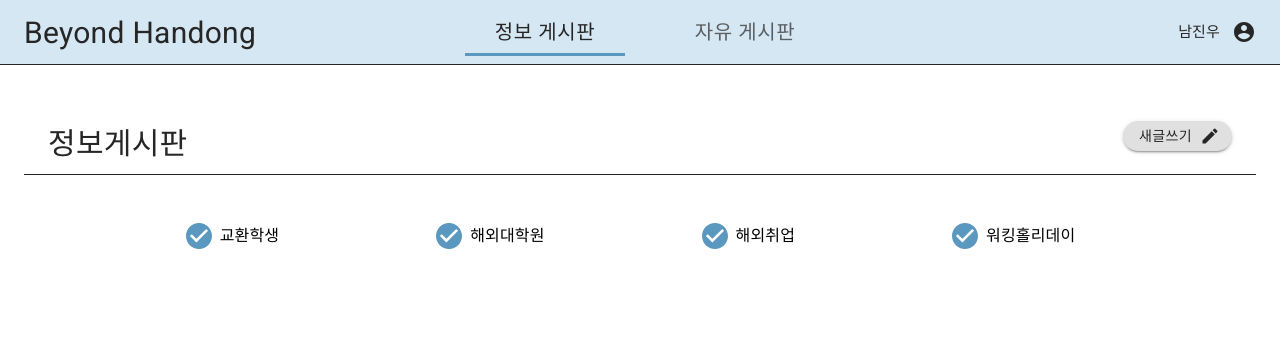
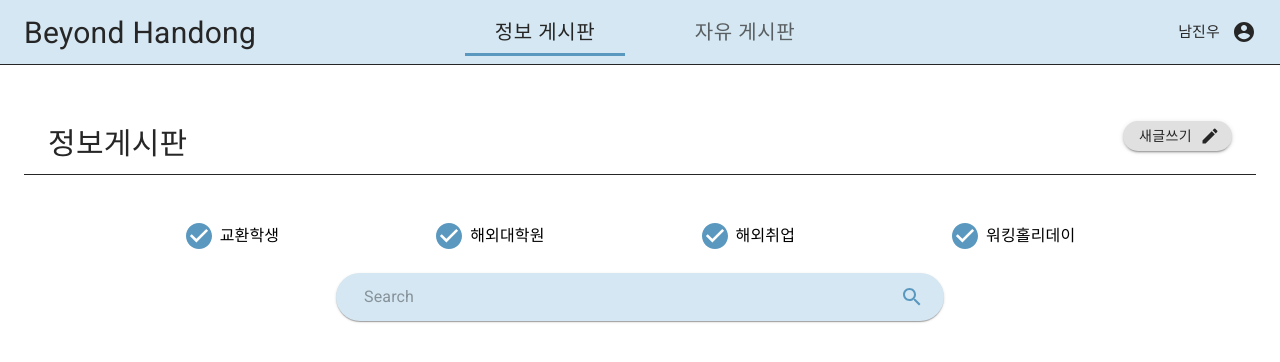
Before and after one commit to BeyondHandong/BH_FrontEnd, a React (Create React App) app: page / in a window 1280 px wide. Shown: the top 362 px of the page. Built offline with nearby package versions, Linux system fonts and the light colour scheme.

Commit message:
add search bar

```diff
--- a/package.json
+++ b/package.json
@@ -8,6 +8,7 @@
     "@testing-library/jest-dom": "^5.12.0",
     "@testing-library/react": "^11.2.6",
     "@testing-library/user-event": "^12.8.3",
+    "material-ui-search-bar": "^1.0.0",
     "react": "^17.0.2",
     "react-dom": "^17.0.2",
     "react-icons": "^4.2.0",
--- a/src/App.js
+++ b/src/App.js
@@ -2,6 +2,7 @@ import React from 'react';
 import { makeStyles } from "@material-ui/core/styles";
 import TopBar from './components/TopBar'
 import MainCheck from './components/MainCheck'
+import Search from './components/Search'
 
 const useStyles = makeStyles((theme) => ({
   root: {
@@ -26,6 +27,7 @@ export default function App() {
       <TopBar></TopBar>
       {/* <MainTitle className={classes.mainTitle}></MainTitle> */}
       <MainCheck className={classes.mainCheck}></MainCheck>
+      <Search></Search>
     </div>
   );
 }
--- /dev/null
+++ b/src/components/Search.js
@@ -0,0 +1,77 @@
+import React from 'react';
+import { useState } from 'react';
+import { makeStyles } from '@material-ui/core/styles';
+import Paper from '@material-ui/core/Paper';
+import InputBase from '@material-ui/core/InputBase';
+import IconButton from '@material-ui/core/IconButton';
+import SearchIcon from '@material-ui/icons/Search';
+
+
+const useStyles = makeStyles((theme) => ({
+  form: {
+    padding: '2px 4px',
+    display: 'flex',
+    maxWidth: "600px",
+    maxHeight: "45px",
+    minWidth: "100px",
+    minHeight: "30px",
+    backgroundColor: "#D5E7F2",
+    align: "center",
+    borderRadius: 30,
+
+  },
+  input: {
+    flex: 1,
+    paddingLeft: theme.spacing(3),
+    maxWidth: "550px",
+    maxHeight: "45px",
+    minWidth: "100px",
+    minHeight: "30px",
+    borderRadius: 30,
+    backgroundColor: "#D5E7F2"
+  },
+  iconButton: {
+    padding: 10,
+    color: "#5A98BF"
+  },
+  divider: {
+    height: 28,
+    margin: 4,
+  },
+}));
+
+
+
+export default function CustomizedInputBase() {
+  const classes = useStyles();
+  const [input, setInput] = useState("");
+
+  const search = (e) => {
+    e.preventDefault();
+    console.log("buttom clicked", input);
+    // search logic 구현
+  };
+
+  return (
+    <div align="center">
+      <Paper component="form" className={classes.form}>
+        <InputBase
+          value={input}
+          onChange={(e) => setInput(e.target.value)}
+          className={classes.input}
+          placeholder="Search "
+          inputProps={{ 'aria-label': 'search google maps' }}
+        />
+        <IconButton
+          onClick={search}
+          type="submit"
+          className={classes.iconButton}
+          aria-label="search"
+        >
+          <SearchIcon />
+        </IconButton>
+      </Paper>
+    </div>
+
+  );
+}
```
Also changed, not shown: 1 other file (tests, documents, lock files or other folders).
